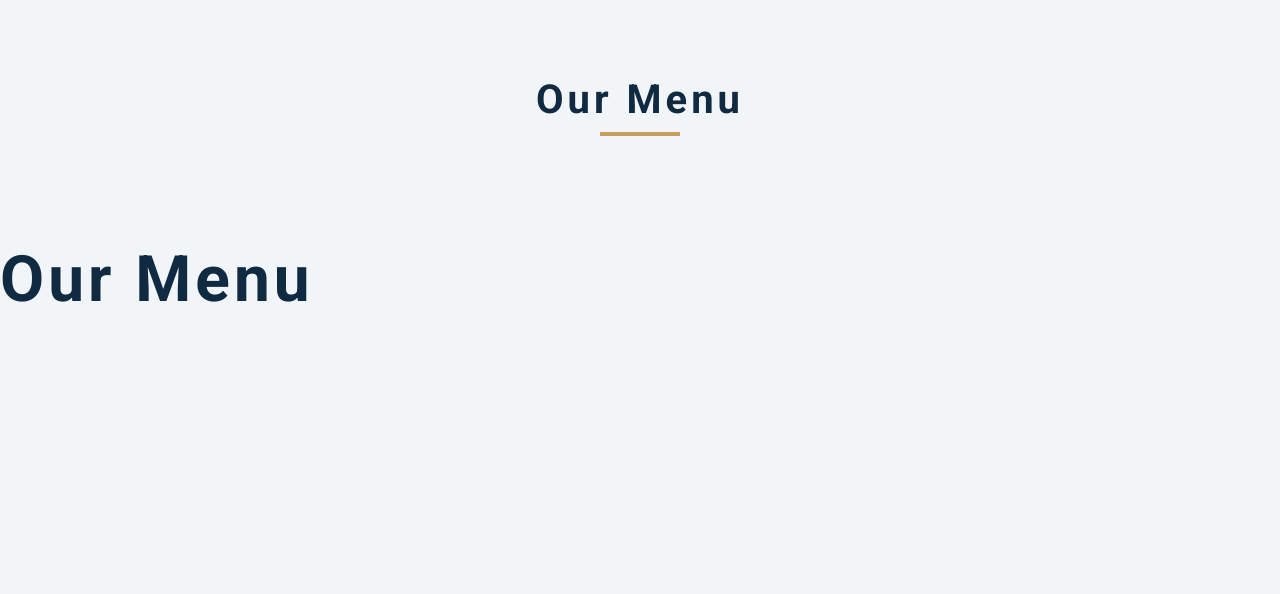
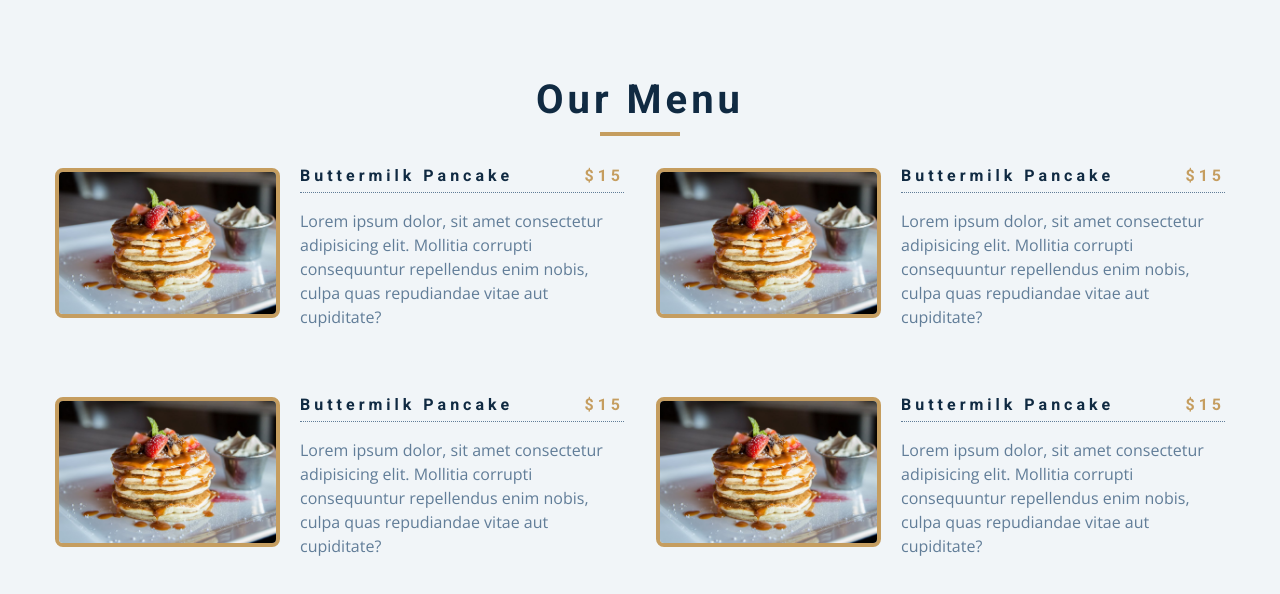
Before and after one commit to AzamovUz/menu, a plain HTML site: page index.html in a window 1280 px wide. Drawn offline with nearby package versions, Linux system fonts and the light colour scheme.

Commit message:
html and css changes

```diff
--- a/index.html
+++ b/index.html
@@ -22,11 +22,58 @@
       <!--filter buttons-->
       <!--menu items-->
       <div class="section-center">
-
-      </div>
+      <!--single item-->
+      <article class="menu-item">
+        <img src="menu-item.jpeg" class="photo" class="menu item"/>
+        <div class="item-info">
+          <header>
+          <h4>Buttermilk Pancake</h4>
+          <h4 class="price">$15</h4>
+        </header>
+        <p class="item-text">Lorem ipsum dolor, sit amet consectetur adipisicing elit. Mollitia corrupti consequuntur repellendus enim nobis, culpa quas repudiandae vitae aut cupiditate?</p>
+        </p>
+        </div>
+      </article>
+      <!--end of single item-->
+      <!--single item-->
+      <article class="menu-item">
+        <img src="menu-item.jpeg" class="photo" class="menu item"/>
+        <div class="item-info">
+          <header>
+          <h4>Buttermilk Pancake</h4>
+          <h4 class="price">$15</h4>
+        </header>
+        <p class="item-text">Lorem ipsum dolor, sit amet consectetur adipisicing elit. Mollitia corrupti consequuntur repellendus enim nobis, culpa quas repudiandae vitae aut cupiditate?</p>
+        </p>
+        </div>
+      </article>
+      <!--end of single item--><!--single item-->
+      <article class="menu-item">
+        <img src="menu-item.jpeg" class="photo" class="menu item"/>
+        <div class="item-info">
+          <header>
+          <h4>Buttermilk Pancake</h4>
+          <h4 class="price">$15</h4>
+        </header>
+        <p class="item-text">Lorem ipsum dolor, sit amet consectetur adipisicing elit. Mollitia corrupti consequuntur repellendus enim nobis, culpa quas repudiandae vitae aut cupiditate?</p>
+        </p>
+        </div>
+      </article>
+      <!--end of single item--><!--single item-->
+      <article class="menu-item">
+        <img src="menu-item.jpeg" class="photo" class="menu item"/>
+        <div class="item-info">
+          <header>
+          <h4>Buttermilk Pancake</h4>
+          <h4 class="price">$15</h4>
+        </header>
+        <p class="item-text">Lorem ipsum dolor, sit amet consectetur adipisicing elit. Mollitia corrupti consequuntur repellendus enim nobis, culpa quas repudiandae vitae aut cupiditate?</p>
+        </p>
+        </div>
+      </article>
+      <!--end of single item-->
     </section>
-    <div class="header">
-      <h1>Our Menu</h1></div>
+  </div>
 
     <!-- javascript -->
     <script src="app.js"></script>
```
